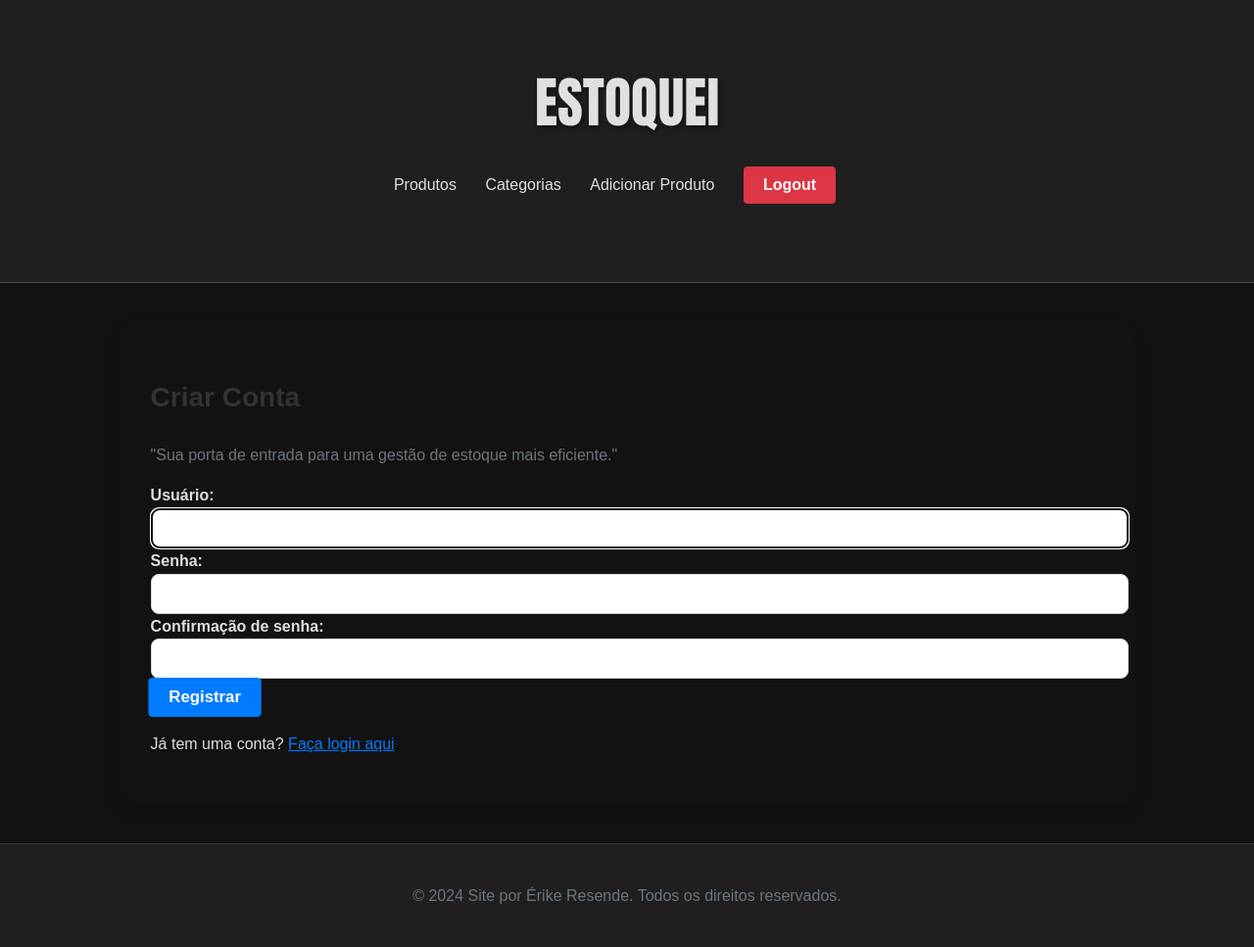
After one commit to erikeresende/Estoquei, a Django app: page /register/ in a window 1280 px wide. The commit adds this page. Shown: the whole page at 98% size. Run offline with Django 5.2, Linux system fonts and the light colour scheme.

Commit message:
Initial Commit

```diff
--- a/estoque/static/css/style.css
+++ b/estoque/static/css/style.css
@@ -15,23 +15,23 @@ body {
     padding: 20px;
     display: flex;
     justify-content: center;
-    flex-direction: column; /* Para centralizar o conteúdo verticalmente */
+    flex-direction: column;
 }
 
 /* Cabeçalho */
 header {
     text-align: center;
     color: #e0e0e0;
-    padding: 30px 0;
+    padding: 40px 0;
     border-bottom: 1px solid #4e4e4e;
     background-color: #1f1f1f;
 }
 
 header h1 {
     font-family: Impact, Haettenschweiler, 'Arial Narrow Bold', sans-serif;
-    font-size: 4em;
+    font-size: 3.5em;
     margin: 0;
-    text-shadow: 1px 1px 2px rgba(0, 0, 0, 0.3);
+    text-shadow: 2px 2px 5px rgba(0, 0, 0, 0.5);
 }
 
 /* Navegação */
@@ -44,7 +44,7 @@ nav ul {
 
 nav ul li {
     display: inline-block;
-    margin-right: 20px;
+    margin-right: 25px;
 }
 
 nav ul li a {
@@ -60,13 +60,13 @@ nav ul li a:hover {
 
 /* Principal */
 main {
-    padding: 20px 0;
+    padding: 30px 0;
 }
 
 /* Rodapé */
 footer {
     background: #1f1f1f;
-    padding: 15px 0;
+    padding: 20px 0;
     text-align: center;
     color: #6c757d;
     border-top: 1px solid #333;
@@ -122,6 +122,7 @@ footer p {
 
 .btn-primary {
     background-color: #007bff;
+    transform: scale(1.05);
 }
 
 .btn-primary:hover {
@@ -336,3 +319,121 @@ footer p {
 .btn-exibir:hover {
     background-color: #2980b9;
 }
+
+/* static/css/styles.css */
+.btn-danger {
+    background-color: #dc3545;
+    color: #fff;
+    border: none;
+    padding: 10px 20px;
+    text-decoration: none;
+    border-radius: 4px;
+}
+
+.btn-danger:hover {
+    background-color: #c82333;
+}
+
+/* Estilo do cartão de login */
+.card {
+    border-radius: 1rem;
+    border: none;
+    box-shadow: 0 8px 16px rgba(0, 0, 0, 0.2);
+}
+
+.card-title {
+    font-size: 1.75rem;
+    font-weight: 700;
+    color: #333;
+}
+
+.card-body {
+    padding: 2rem;
+}
+
+.btn-primary {
+    background-color: #007bff;
+    border-color: #007bff;
+}
+
+.btn-primary:hover {
+    background-color: #0056b3;
+    border-color: #004085;
+}
+
+.text-muted {
+    color: #6c757d;
+}
+
+.text-primary {
+    color: #007bff;
+}
+
+.text-primary:hover {
+    color: #0056b3;
+}
+
+/* Estilizando os campos do formulário */
+.mb-3 input {
+    border-radius: 0.5rem;
+    border: 1px solid #ced4da;
+    padding: 0.75rem;
+    width: 100%;
+}
+
+.mb-3 label {
+    font-weight: 600;
+    margin-bottom: 0.5rem;
+}
+
+/* Estilo do cartão de registro */
+.card {
+    border-radius: 1rem;
+    border: none;
+    box-shadow: 0 8px 16px rgba(0, 0, 0, 0.2);
+}
+
+.card-title {
+    font-size: 1.75rem;
+    font-weight: 700;
+    color: #333;
+}
+
+.card-body {
+    padding: 2rem;
+}
+
+.btn-primary {
+    background-color: #007bff;
+    border-color: #007bff;
+}
+
+.btn-primary:hover {
+    background-color: #0056b3;
+    border-color: #004085;
+}
+
+.text-muted {
+    color: #6c757d;
+}
+
+.text-primary {
+    color: #007bff;
+}
+
+.text-primary:hover {
+    color: #0056b3;
+}
+
+/* Estilizando os campos do formulário */
+.mb-3 input {
+    border-radius: 0.5rem;
+    border: 1px solid #ced4da;
+    padding: 0.75rem;
+    width: 100%;
+}
+
+.mb-3 label {
+    font-weight: 600;
+    margin-bottom: 0.5rem;
+}
--- a/estoque/static/js/script.js
+++ b/estoque/static/js/script.js
@@ -1,6 +1,41 @@
-document.addEventListener('DOMContentLoaded', function() {
-    // Certifique-se de que todos os elementos existem antes de adicionar event listeners
-    const viewAllButton = document.getElementById('view-all');
+document.addEventListener("DOMContentLoaded", function() {
+    const searchInput = document.getElementById("search-input");
+    const productList = document.getElementById("product-list");
+    const viewAllButton = document.getElementById("view-all");
+
+    // Função para atualizar a lista de produtos
+    function updateProductList(url) {
+        fetch(url, {
+            headers: {
+                "X-Requested-With": "XMLHttpRequest"
+            }
+        })
+        .then(response => response.json())
+        .then(data => {
+            // Atualiza o conteúdo da lista de produtos com o HTML recebido
+            productList.innerHTML = data.html;
+
+            // Ajusta os botões de descrição após atualizar a lista
+            adjustDescriptionButtons();
+        })
+        .catch(error => console.error("Erro na busca AJAX:", error));
+    }
+
+    // Evento de envio do formulário de busca
+    if (searchInput) {
+        searchInput.addEventListener("input", function() {
+            const query = searchInput.value;
+            updateProductList(`?query=${encodeURIComponent(query)}`);
+        });
+    }
+
+    // Evento de clique no botão "Ver Todos"
+    if (viewAllButton) {
+        viewAllButton.addEventListener("click", function(event) {
+            event.preventDefault(); // Impede a ação padrão
+            updateProductList(`?query=`); // Exibe todos os produtos
+        });
+    }
 
     // Ajusta a exibição dos botões "Ver Mais" e "Ver Menos"
     function adjustDescriptionButtons() {
@@ -8,37 +43,41 @@ document.addEventListener('DOMContentLoaded', function() {
 
         descriptionTexts.forEach(text => {
             if (text.scrollHeight > text.clientHeight) {
-                const button = document.createElement('button');
-                button.classList.add('btn-link');
-                button.textContent = 'Ver mais';
+                const button = text.nextElementSibling; // Obtém o botão associado
+
+                if (button && button.classList.contains('btn-link')) {
+                    button.style.display = 'inline-block'; // Exibe o botão
                     button.addEventListener('click', function() {
                         text.classList.toggle('expanded');
-                    button.textContent = text.classList.contains('expanded') ? 'Ver menos' : 'Ver mais';
+                        button.textContent = text.classList.contains('expanded') ? 'Ver Menos' : 'Ver Mais';
                     });
-                text.parentNode.appendChild(button);
+                }
             }
         });
     }
 
     // Ajusta os botões de descrição ao carregar a página
     adjustDescriptionButtons();
-
-    // Atualiza a lista de produtos ao clicar no botão "Ver Todos"
-    if (viewAllButton) {
-        viewAllButton.addEventListener('click', function() {
-            // Adicione a lógica para exibir todos os produtos aqui, se necessário
-        });
-    }
 });
 
+// Função para alternar a descrição (adicionada no final para maior clareza)
 // script.js
+// Função para alternar a descrição
 function toggleDescription(id) {
     const descElement = document.getElementById(`desc-${id}`);
+    const button = document.querySelector(`button[data-id="${id}"]`);
+
+    if (descElement && button) {
         if (descElement.classList.contains('expanded')) {
             descElement.classList.remove('expanded');
-        descElement.querySelector('.btn-link').innerText = 'Ver Mais';
+            descElement.style.maxHeight = "90px"; // Recolhe a descrição
+            button.innerText = 'Ver Mais'; // Atualiza o texto do botão para "Ver Mais"
         } else {
             descElement.classList.add('expanded');
-        descElement.querySelector('.btn-link').innerText = 'Ver Menos';
+            descElement.style.maxHeight = "none"; // Expande a descrição
+            button.innerText = 'Ver Menos'; // Atualiza o texto do botão para "Ver Menos"
+        }
+    } else {
+        console.error('Elemento da descrição ou botão não encontrado.');
     }
 }
--- a/estoque/templates/estoque/base.html
+++ b/estoque/templates/estoque/base.html
@@ -5,9 +5,10 @@
     <meta charset="UTF-8">
     <meta name="viewport" content="width=device-width, initial-scale=1.0">
     <title>{% block title %}Meu Site{% endblock %}</title>
-    <link rel="stylesheet" href="/estoque/static/css/style.css">
-    <script src="/estoque/static/js/script.js" defer></script>
-    <script src="/estoque/static/js/jquery-3.7.1.min.js"></script>
+    <link rel="stylesheet" href="{% static 'css/style.css' %}">
+    <link rel="icon" href="{% static 'favicon.ico' %}" type="image/x-icon">
+    <script src="{% static 'js/jquery-3.7.1.min.js' %}" defer></script>
+    <script src="{% static 'js/script.js' %}" defer></script>
 </head>
 <body>
     <header class="header">
@@ -18,6 +19,13 @@
                     <li><a href="{% url 'listar_produtos' %}" class="nav-link">Produtos</a></li>
                     <li><a href="{% url 'lista_categorias' %}" class="nav-link">Categorias</a></li>
                     <li><a href="{% url 'adicionar_produto' %}" class="nav-link">Adicionar Produto</a></li>
+                    <!-- Botão de Logout -->
+                    <li>
+                        <form action="{% url 'logout' %}" method="post" style="display:inline;">
+                            {% csrf_token %}
+                            <button type="submit" class="btn btn-danger">Logout</button>
+                        </form>
+                    </li>
                 </ul>
             </nav>
         </div>
@@ -30,13 +38,8 @@
 
     <footer class="footer">
         <div class="container">
-            <p>&copy; 2024 Meu Site. Todos os direitos reservados.</p>
+            <p>&copy; 2024 Site por Érike Resende. Todos os direitos reservados.</p>
         </div>
-        <script>
-            // Definindo a variável `produtoId` com o ID do produto
-            var produtoId = "{{ produto.id }}";
-        </script>
-        <script src="/estoque/static/js/script.js" defer></script>
     </footer>
 </body>
 </html>
--- a/estoque/templates/estoque/deletar_produto_confirmar.html
+++ b/estoque/templates/estoque/deletar_produto_confirmar.html
@@ -1,6 +1,7 @@
 {% extends 'estoque/base.html' %}
 {% load static %}
 {% block title %}Confirmar Exclusão{% endblock %}
+{% block content %}
 {% load custom_filters %}
 
 <div class="container mt-4">
@@ -20,6 +21,6 @@
     </section>
 
     <!-- Incluindo o script JavaScript -->
-    <script src="/estoque/static/js/script.js" defer></script>
+    <script src="{% static 'js/script.js' %}" defer></script>
 </div>
 {% endblock %}
--- /dev/null
+++ b/estoque/templates/estoque/register.html
@@ -0,0 +1,35 @@
+{% extends 'estoque/base.html' %}
+
+{% block content %}
+<div class="container mt-5">
+    <div class="row justify-content-center">
+        <div class="col-md-8 col-lg-6">
+            <div class="card shadow-lg border-0 rounded-lg">
+                <div class="card-body">
+                    <h2 class="card-title text-center mb-4">Criar Conta</h2>
+                    <p class="text-center mb-4 text-muted">"Sua porta de entrada para uma gestão de estoque mais eficiente."</p>
+                    <form method="post">
+                        {% csrf_token %}
+                        <div class="mb-3">
+                            {{ form.username.label_tag }}
+                            {{ form.username }}
+                        </div>
+                        <div class="mb-3">
+                            {{ form.password1.label_tag }}
+                            {{ form.password1 }}
+                        </div>
+                        <div class="mb-3">
+                            {{ form.password2.label_tag }}
+                            {{ form.password2 }}
+                        </div>
+                        <button type="submit" class="btn btn-primary w-100 mt-3">Registrar</button>
+                    </form>
+                    <div class="text-center mt-3">
+                        <p class="mb-0">Já tem uma conta? <a href="{% url 'login' %}" class="text-primary">Faça login aqui</a></p>
+                    </div>
+                </div>
+            </div>
+        </div>
+    </div>
+</div>
+{% endblock %}
--- a/estoque/urls.py
+++ b/estoque/urls.py
@@ -1,5 +1,6 @@
 from django.urls import path
 from . import views
+from django.contrib.auth.views import LogoutView
 
 urlpatterns = [
     path('', views.listar_produtos, name='listar_produtos'),  # Define a view para a URL raiz
@@ -12,4 +13,7 @@ urlpatterns = [
     path('produto/adicionar/', views.adicionar_produto, name='adicionar_produto'),
     path('produto/<int:produto_id>/editar/', views.editar_produto, name='editar_produto'),
     path('produto/<int:produto_id>/deletar/', views.deletar_produto, name='deletar_produto'),
+    path('login/', views.login_view, name='login'),
+    path('register/', views.register_view, name='register'),
+    path('logout/', LogoutView.as_view(next_page='login'), name='logout'),  # Certifique-se de que a URL para logout está aqui
 ]
--- a/estoque/views.py
+++ b/estoque/views.py
@@ -3,29 +3,64 @@ from django.http import JsonResponse
 from django.template.loader import render_to_string
 from .models import Produto, Categoria
 from .forms import ProdutoForm, CategoriaForm
+from django.contrib.auth import authenticate, login as auth_login, logout as auth_logout
+from django.contrib.auth.forms import AuthenticationForm, UserCreationForm
+from django.contrib.auth.decorators import login_required
 
+def login_view(request):
+    if request.method == 'POST':
+        form = AuthenticationForm(request, data=request.POST)
+        if form.is_valid():
+            user = form.get_user()
+            auth_login(request, user)
+            return redirect('listar_produtos')  # Redirecionar para a página principal ou onde desejar
+    else:
+        form = AuthenticationForm()
+    return render(request, 'estoque/login.html', {'form': form})
+
+def logout_view(request):
+    auth_logout(request)
+    return redirect('login')  # Redirecionar para a página de login após o logout
+
+def register_view(request):
+    if request.method == 'POST':
+        form = UserCreationForm(request.POST)
+        if form.is_valid():
+            form.save()
+            return redirect('login')
+    else:
+        form = UserCreationForm()
+    return render(request, 'estoque/register.html', {'form': form})
+
+@login_required
 def listar_produtos(request):
     query = request.GET.get('query', '')
+
+    # Filtra os produtos com base na pesquisa
     if query:
         produtos = Produto.objects.filter(nome__icontains=query)
     else:
         produtos = Produto.objects.all()
 
+    # Verifica se é uma requisição AJAX
+    if request.headers.get('x-requested-with') == 'XMLHttpRequest':
+        # Renderiza apenas o template parcial
+        html = render_to_string('estoque/includes/produto_list.html', {'produtos': produtos})
+        return JsonResponse({'html': html})
+
     return render(request, 'estoque/listar_produtos.html', {'produtos': produtos})
 
-
-
+@login_required
 def detalhe_produto(request, produto_id):
     produto = get_object_or_404(Produto, pk=produto_id)
     return render(request, 'estoque/detalhe_produto.html', {'produto': produto})
 
-
-
+@login_required
 def lista_categorias(request):
     categorias = Categoria.objects.all()
     return render(request, 'estoque/lista_categorias.html', {'categorias': categorias})
 
-
+@login_required
 def adicionar_categoria(request):
     if request.method == 'POST':
         form = CategoriaForm(request.POST)
@@ -36,7 +71,7 @@ def adicionar_categoria(request):
         form = CategoriaForm()
     return render(request, 'estoque/adicionar_categoria.html', {'form': form})
 
-
+@login_required
 def editar_categoria(request, categoria_id):
     categoria = get_object_or_404(Categoria, pk=categoria_id)
     if request.method == 'POST':
@@ -48,7 +83,7 @@ def editar_categoria(request, categoria_id):
         form = CategoriaForm(instance=categoria)
     return render(request, 'estoque/editar_categoria.html', {'form': form, 'categoria': categoria})
 
-
+@login_required
 def deletar_categoria(request, categoria_id):
     categoria = get_object_or_404(Categoria, pk=categoria_id)
     if request.method == 'POST':
@@ -56,13 +91,13 @@ def deletar_categoria(request, categoria_id):
         return redirect('lista_categorias')
     return render(request, 'estoque/deletar_categoria.html', {'categoria': categoria})
 
-
+@login_required
 def detalhe_categoria(request, categoria_id):
     categoria = get_object_or_404(Categoria, pk=categoria_id)
     produtos = categoria.produtos.all()
     return render(request, 'estoque/detalhe_categoria.html', {'categoria': categoria, 'produtos': produtos})
 
-
+@login_required
 def adicionar_produto(request):
     if request.method == 'POST':
         form = ProdutoForm(request.POST, request.FILES)
@@ -73,7 +108,7 @@ def adicionar_produto(request):
         form = ProdutoForm()
     return render(request, 'estoque/adicionar_produto.html', {'form': form})
 
-
+@login_required
 def editar_produto(request, produto_id):
     produto = get_object_or_404(Produto, id=produto_id)
     categorias = Categoria.objects.all()
@@ -91,7 +126,7 @@ def editar_produto(request, produto_id):
     }
     return render(request, 'estoque/editar_produto.html', context)
 
-
+@login_required
 def deletar_produto(request, produto_id):
     produto = get_object_or_404(Produto, pk=produto_id)
     if request.method == 'POST':
@@ -99,6 +134,6 @@ def deletar_produto(request, produto_id):
         return redirect('listar_produtos')
     return render(request, 'estoque/deletar_produto_confirmar.html', {'produto': produto})
 
-
+@login_required
 def base(request):
     return render(request, 'estoque/base.html')
```
Also changed, not shown: other parts of estoque/static/css/style.css (+5 -23 lines), estoque/templates/estoque/includes/produto_list.html (added, +57 -0 lines), estoque/templates/estoque/listar_produtos.html (+7 -68 lines), estoque/templates/estoque/login.html (added, +31 -0 lines), estoque_project/settings.py (+23 -0 lines), db.sqlite3, estoque/static/favicon.ico (added), media/produtos/1f7c124d-4e7a-4160-b252-21f79ebd08f720240116121004.jpg (added), media/produtos/D_NQ_NP_2X_907691-MLB75123069644_032024-F.png (added), 1 other file. Lines whose indentation alone changed are shown as unchanged.
